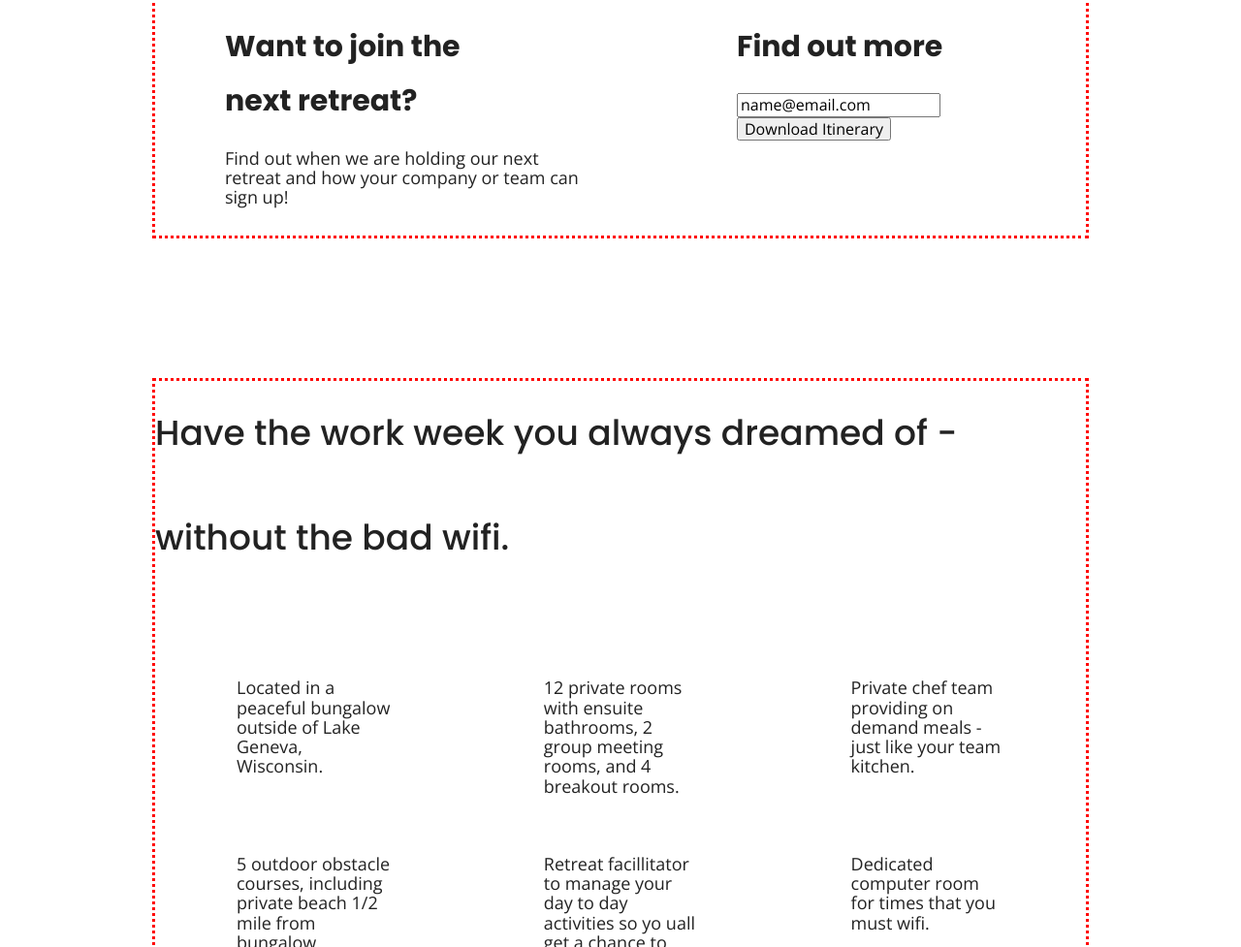
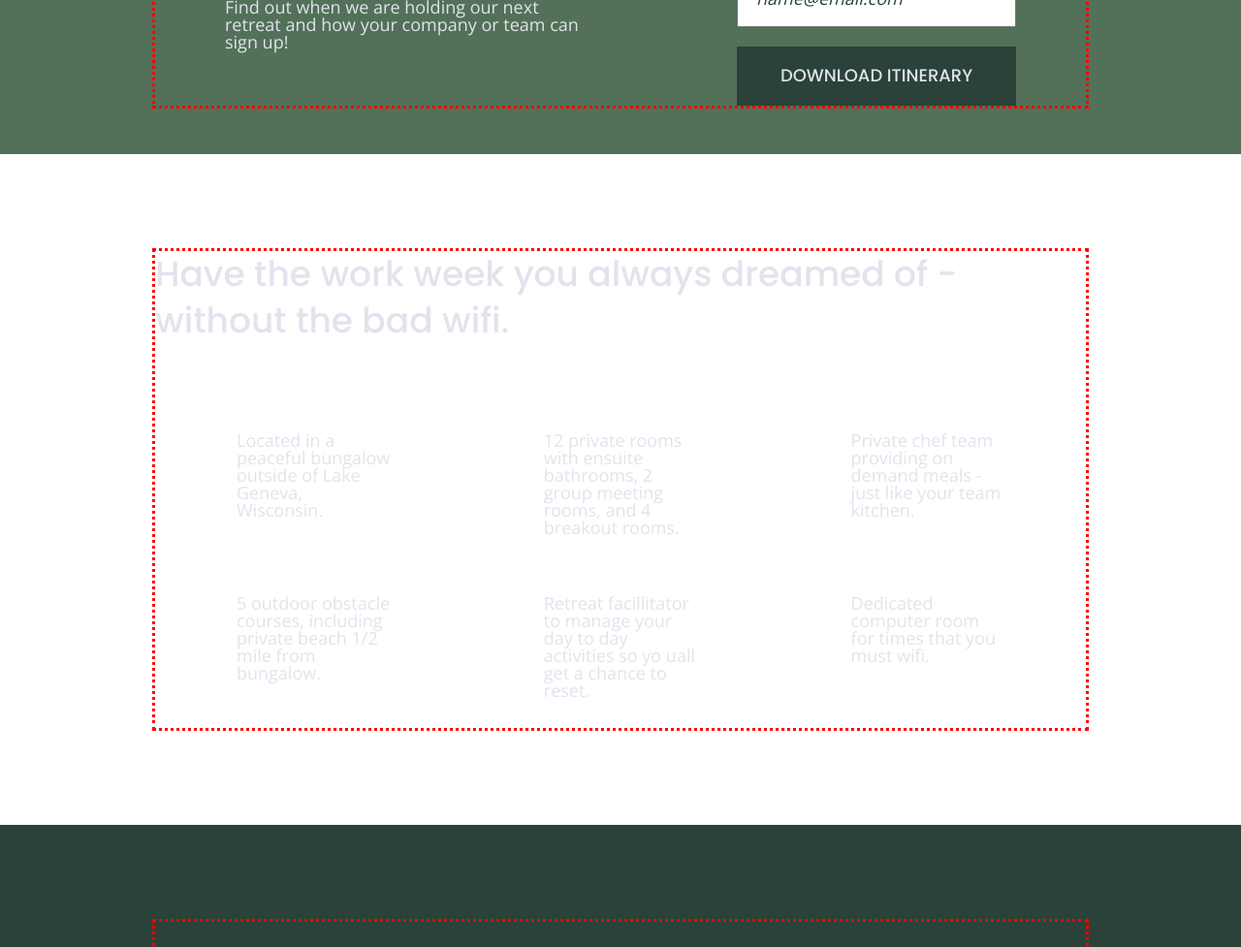
Before and after one commit to alekspono/unplugged, a website built with Parcel: page index.html in a window 1280 px wide. Shown: the part 739-1716 px from the top of the page at 97% size. Built offline with nearby package versions, Linux system fonts and the light colour scheme.

Commit message:
Added remaining styles

```diff
--- a/css/main.css
+++ b/css/main.css
@@ -97,6 +97,7 @@
 
  font-family: 'Open Sans', sans-serif;
 font-size: 1em;
+color: #e2e3ed;
 }
 
 ul,
@@ -109,6 +110,12 @@
   text-decoration: none;
 }
 
+h1 {
+  font-size: 2.25em;
+  line-height: 43px;
+  font-weight: 500;
+}
+
 h2 {
  font-family: 'Poppins', sans-serif;
  font-size: 1.875em;
@@ -119,11 +126,13 @@
 h4 {
   font-family: 'Poppins', sans-serif;
   font-size: 1.13em;
+  font-weight: 500;
 }
 
 p {
 	font-size: 0.875em;
-  line-height: 1.125em;;
+  line-height: 18px;
+
 }
 
 img {
@@ -155,6 +164,7 @@
   display: flex;
   justify-content: center;
   padding: 15px 0;
+  background-color: #202322;
 }
 
 header .content-wrapper {
@@ -174,8 +184,9 @@
 
 header h1 {
   font-size: 2.25em;
-  line-height: 2.68em;
+  line-height: 42px;
   font-weight: 500;
+  color: #e2e3ed;
 }
 
 header nav {
@@ -202,11 +213,13 @@
   display: flex;
   justify-content: center;
 
+
 }
 
 aside {
   display: flex;
   justify-content: center;
+  background-color: #527158;
 }
 
 
@@ -221,6 +234,11 @@
 
 aside p {
   margin-bottom: 30px;
+}
+
+aside input {
+  font-size: 1.125em;
+  font-weight: 500;
 }
 
 /*   FEATURES   */
@@ -274,7 +292,7 @@
 .reviews {
   display: flex;
   justify-content: center;
-
+  background-color: #2a423a;
 }
 
 /*
@@ -289,7 +307,7 @@
 
 .reviews h2 {
   margin-bottom: 40px;
-  line-height: 1.875em;
+  line-height: 30px;
 }
 
 .reviews h3 {
@@ -304,6 +322,7 @@
   flex-direction: column;
   align-items: center;
   text-align: center;
+  background-color: #202322;
 }
 
 footer .content-wrapper {
@@ -317,12 +336,15 @@
   justify-content: space-around;
   align-items: center;
   margin-bottom: 50px;
+  font-size: 1.313em;
 }
 
 footer .social p {
   display: flex;
   justify-content: center;
   align-items: center;
+  background-color: #527158;
+
 }
 
 footer h4 {
@@ -354,11 +376,15 @@
 .mission {
   display: flex;
   justify-content: center;
+  background-color: #527158;
+
 }
 
 .contact-section {
   display: flex;
   justify-content: center;
+  background-color: #2a423a;
+
 }
 
 .contact-content p {
@@ -373,6 +399,8 @@
 .faq {
   display: flex;
   justify-content: center;
+  background-color: #527158;
+
 }
 
 .faq .content-wrapper {
@@ -380,11 +408,12 @@
   justify-content: center;
   align-items: flex start;
   flex-flow: row wrap;
+
 }
 
 .faq h2 {
   margin-bottom: 40px;
-  line-height: 1.875em;
+  line-height: 30px;
 }
 
 .faq-content {
@@ -392,7 +421,7 @@
 }
 
 .faq-content h4{
-line-height: 1.5em;
+line-height: 24px;
 }
 /* ==========================================================================
    Helper classes
@@ -476,6 +505,32 @@
   clear: both;
 }
 
+aside .form {
+  margin-top: 30px;
+}
+
+input[type=text] {
+  box-sizing: border-box;
+  width: 100%;
+  color: #2a423a;
+  font-style: italic;
+  padding: 1em;
+}
+
+input[type=button] {
+  width: 100%;
+  padding: 20px 0;
+  margin-top: 20px;
+  background-color: #2a423a;
+  font-family: 'Poppins', Helvetica, Arial, sans-serif;
+  font-weight: 500;
+  font-size: 1.125em;
+  color: #e2e3ed;
+  border: none;
+  text-align: center;
+  text-transform: uppercase;
+}
+
 /* ==========================================================================
    EXAMPLE Media Queries for Responsive Design.
    These examples override the primary ('mobile first') styles.
@@ -486,7 +541,7 @@
   /* Tablet styles here */
 h1 {
   font-size: 3em;
-    line-height: 3em;
+    line-height: 48px;
 }
   /* General Styles */
   .content-wrapper {
@@ -496,20 +551,18 @@
 
   h2 {
     font-size: 2.25em;
-    line-height: 3em;
+    line-height: 48px;
   }
 
   h3 {
-    line-height: 1.875em;
+    font-size: 1.5em;
+    line-height: 30px;
   }
 
-  h3, h4 {
-    font-size: 1.5em;
-
-  }
 
 p {
 font-size: 1.125em;
+line-height: 18px;
 }
 
   /* Header */
@@ -638,7 +691,7 @@
 }
 
 footer p {
-  line-height: 1.125em;
+  line-height: 18px;
 }
 
 
@@ -687,9 +740,9 @@
   width: 100%;
 }
 
-faq h4, p {
+.faq h4, p {
   font-size: .875em;
-  line-height: 0.98em;
+  line-height: 15.75px;
 }
 }
 
@@ -704,6 +757,10 @@
   /* General Styles */
 .content-wrapper {
   max-width: 960px;
+}
+
+h2 {
+  font-size: 36px;
 }
 
 
@@ -769,11 +826,12 @@
 
   .faq h4, p {
     font-size: 1.125em;
-    line-height: 1.125em;
+    line-height: 18px;
   }
 
   .faq p {
-    line-height: 1.5em;
+    font-size: 1.125em;
+    line-height: 24px;
   }
 }
 
```
